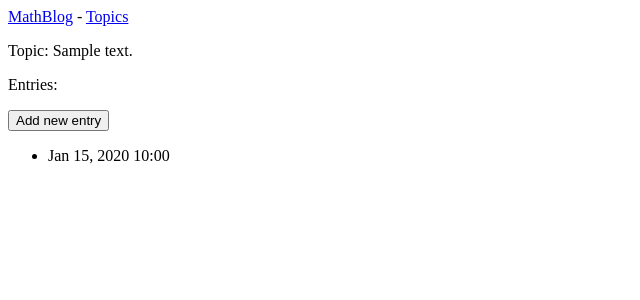
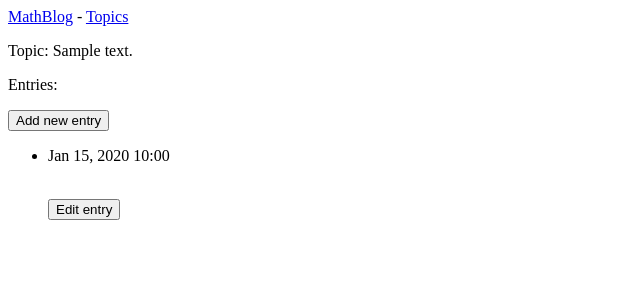
Before and after one commit to fvea/Mathblog, a Django app: page /topics/1/ in a window 1280 px wide. Shown: the top 300 px of the page, without its empty margins (0-640 px from the left). Run offline with Django 3.2, Linux system fonts and the light colour scheme; tables that the repository leaves empty hold one stand-in row (values such as "Sample post"); some libraries are stand-ins or nearby versions.

Commit message:
page for editing entries added(edit_entry.html)

```diff
--- a/blog_QA/templates/blog_QA/topic.html
+++ b/blog_QA/templates/blog_QA/topic.html
@@ -16,6 +16,9 @@
             <p>{{ entry.date_added|date:'M d, Y H:i' }}</p>
             <p>{{ entry.text|safe }}</p><br>
         </li>
+      <form action="{% url 'blog_QA:edit_entry' entry.id %}">
+        <button name="submit">Edit entry</button>
+      </form>
       {% empty %}
       <li>There are no entries for this topic yet.</li>
       {% endfor %}
--- a/blog_QA/urls.py
+++ b/blog_QA/urls.py
@@ -17,4 +17,6 @@ urlpatterns = [
     path('new_topic/', views.new_topic, name='new_topic'),
     # Page for adding a new entry.
     path('new_entry/<int:topic_id>/', views.new_entry, name='new_entry'),
+    # Page for editing an entry.
+    path('edit_entry/<int:entry_id>/', views.edit_entry, name='edit_entry'),
 ]
--- a/blog_QA/views.py
+++ b/blog_QA/views.py
@@ -1,6 +1,6 @@
 from django.shortcuts import render, redirect
 
-from .models import Topic
+from .models import Topic, Entry
 from .forms import TopicForm, EntryForm
 
 # Create your views here.
@@ -61,3 +61,22 @@ def new_entry(request, topic_id):
     # Display a blank form or invalid form.
     context = {'topic': topic, 'form': form}
     return render(request, 'blog_QA/new_entry.html', context)
+
+
+def edit_entry(request, entry_id):
+    """ Edit an existing entry. """
+    entry = Entry.objects.get(id=entry_id)
+    topic = entry.topic
+
+    if request.method != 'POST':
+        # Initial request; pre-fill form with the current entry.
+        form = EntryForm(instance=entry)
+    else:
+        # POST data submimtted; process data
+        form = EntryForm(instance=entry, data=request.POST)
+        if form.is_valid():
+            form.save()
+            return redirect('blog_QA:topic', topic_id=topic.id)
+
+    context = {'entry': entry, 'topic': topic, 'form': form}
+    return render(request, 'blog_QA/edit_entry.html', context)
```
Also changed, not shown: blog_QA/templates/blog_QA/edit_entry.html (added, +16 -0 lines).
